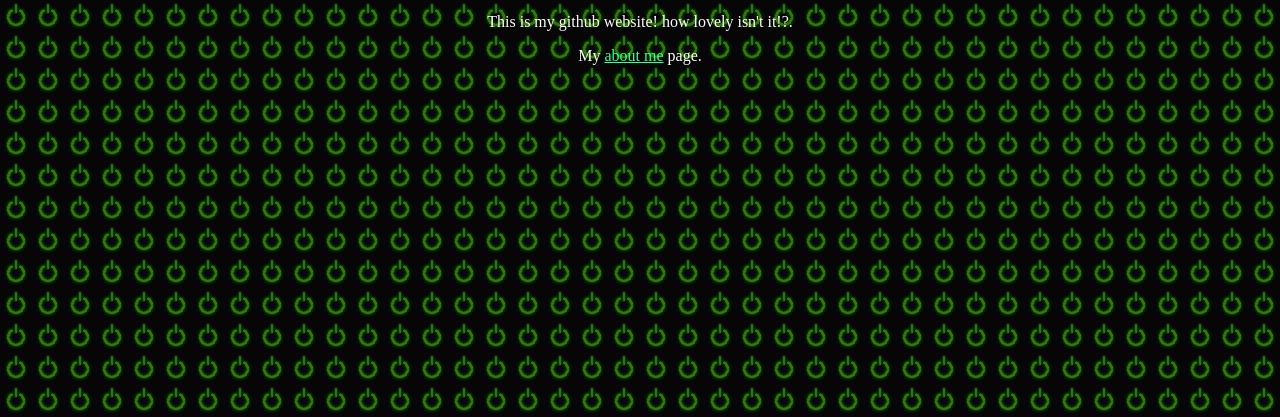
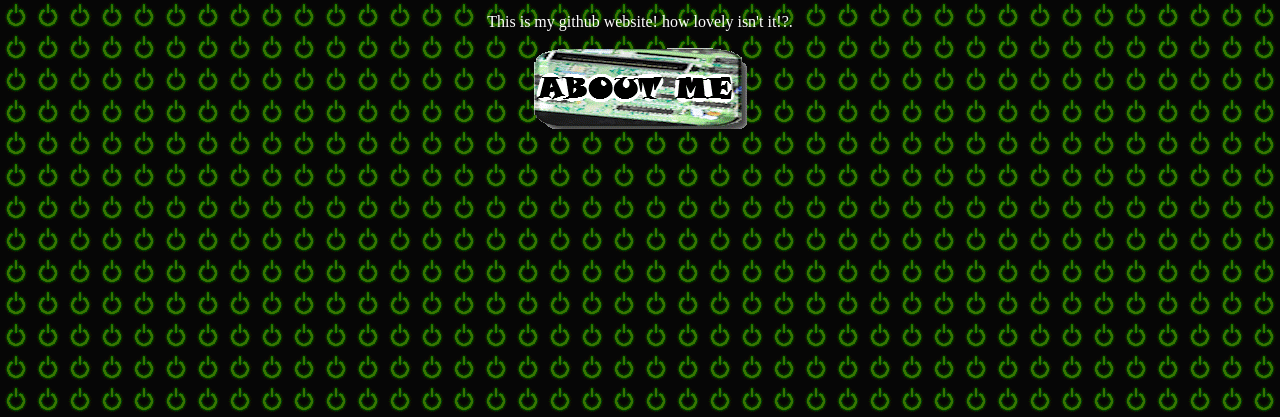
Before and after one commit to Keetsune1212/keetsune1212.github.io, a plain HTML site: page index.html in a window 1280 px wide. Shown: the part 383-800 px from the top of the page. Drawn offline with Linux system fonts and the light colour scheme.

Commit message:
Update index.html

```diff
--- a/index.html
+++ b/index.html
@@ -12,9 +12,7 @@
     <h1>Hi everyone</h1>
     <img src="https://blob.gifcities.org/gifcities/QI3SUTZ6GLQCSXS7KZGFTU3QFRMETKLF.gif" alt="Image" class="centerimg">
     <p>This is my github website! how lovely isn't it!?.</p>
-    <p>
-    My <a href="aboutme.html">about me</a> page.
-    </p>
+    <a href="aboutme.html"><img src="img/button1.gif" alt="Go to about me" class="centerimg"></a>
 </body>
 
 </html>
```
